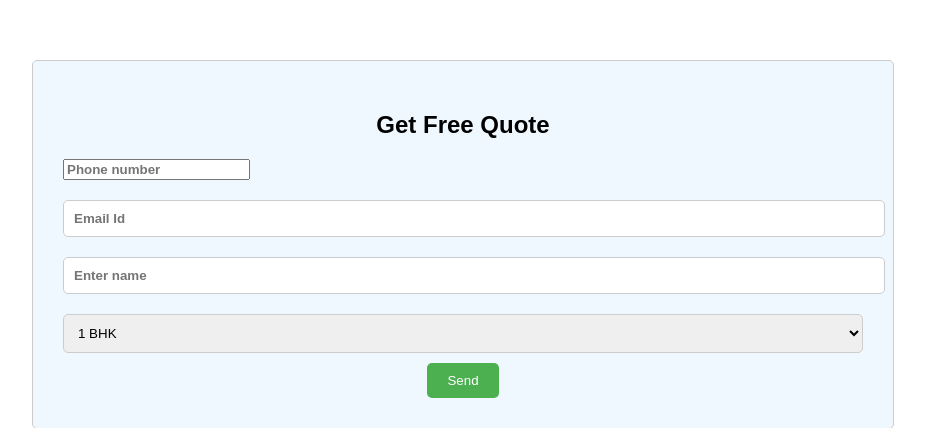
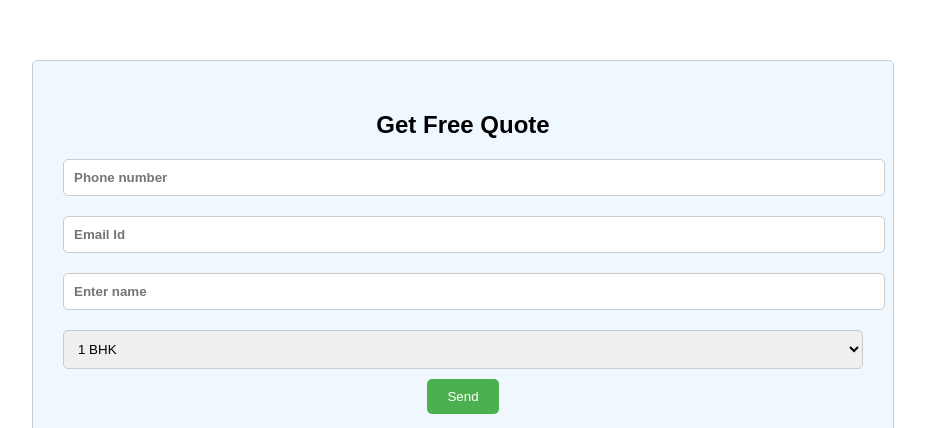
Before and after one commit to SatyaVaraPrasad-Bellamkonda/sathibabuinterior, a plain HTML site: page index.html in a window 1280 px wide. Shown: the part 2417-2845 px from the top of the page, without its empty margins (177-1102 px from the left). Drawn offline with Linux system fonts and the light colour scheme.

Commit message:
Update interiors.css

```diff
--- a/interiors.css
+++ b/interiors.css
@@ -117,19 +117,18 @@ input {
     font-weight: bold;
 }
 
-input[type="text"],input[type="email"] ,select{
+input[type="text"],input[type="tel"],input[type="email"] ,select{
     width: 100%;
     padding: 10px;
     border: 1px solid #ccc;
     border-radius: 5px;
 }
-
 button[type="submit"] {
     background-color: #4CAF50;
     color: white;
+    padding: 10px 20px;
+    border: none ;
     margin-top:10px;
-    padding: 10px 20px;
-    border: none;
     border-radius: 5px;
     cursor: pointer;
 
@@ -269,4 +268,5 @@ footer p{
     .contact button:hover {
         background-color: #555;
     }
+
 }
```
